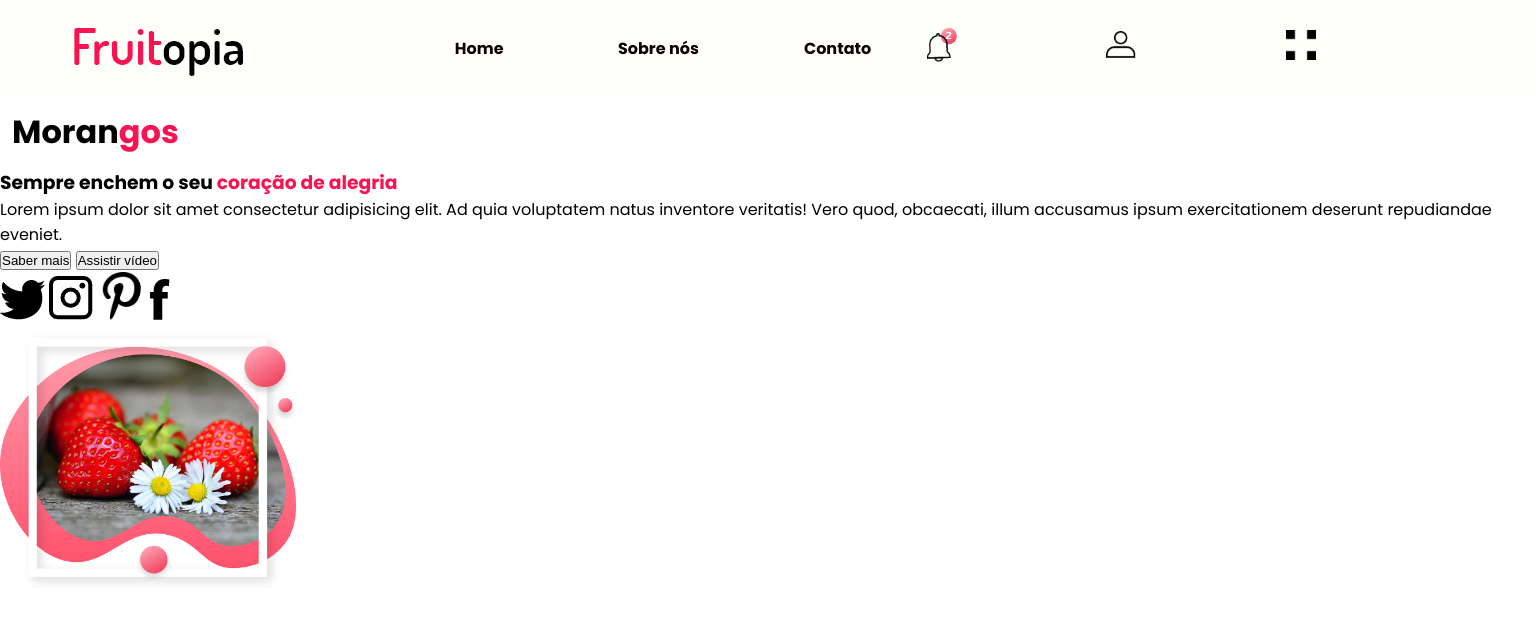
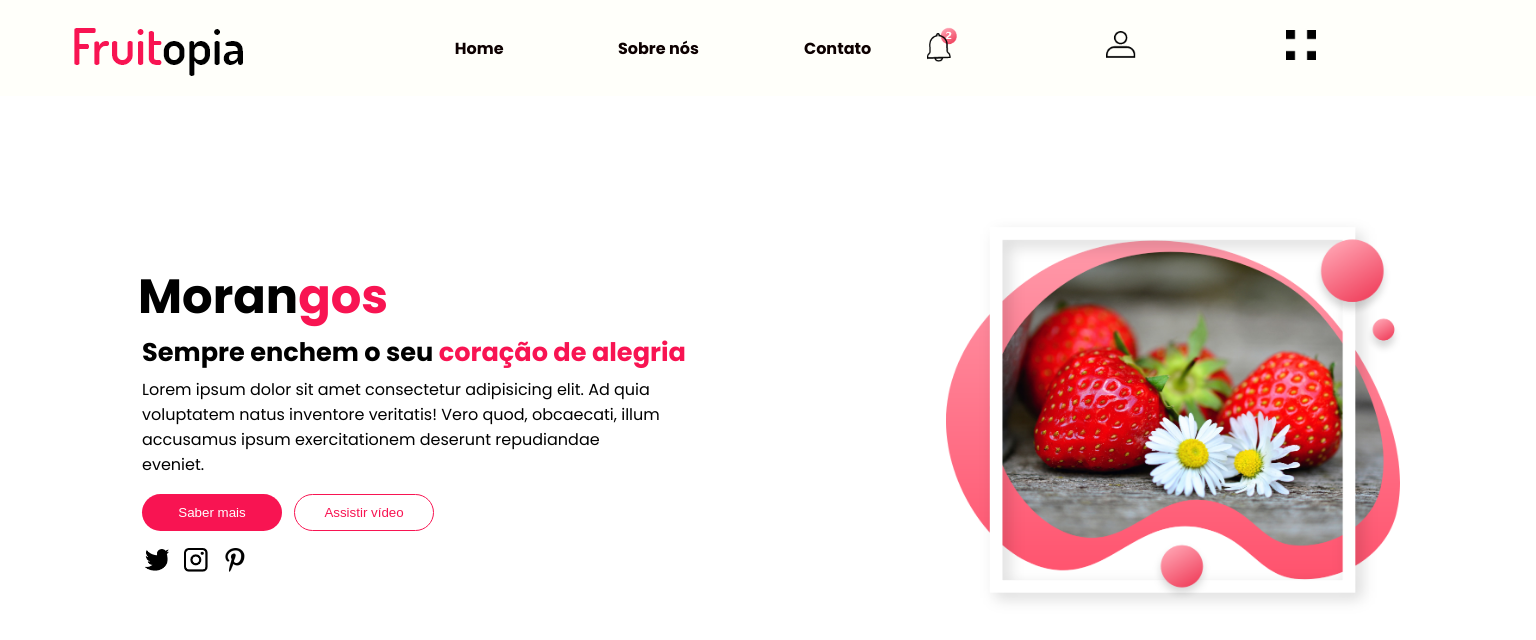
Before and after one commit to Lilian-Carvalho25/fruitopia, a plain HTML site: page index.html in a window 1536 px wide. Drawn offline with Linux system fonts and the light colour scheme.

Commit message:
adjusting responsiveness and finalizing the project

```diff
--- a/index.html
+++ b/index.html
@@ -25,23 +25,24 @@
     </header>
 
     <main>
-        <section>
+        <section class="tol-general">
+            <div>
                 <article id="container-writing">
                     <h1>Moran<span>gos</span></h1>
                     <h3>Sempre enchem o seu <span>coração de alegria</span></h3>
                     <p>Lorem ipsum dolor sit amet consectetur adipisicing elit. Ad quia voluptatem natus inventore veritatis! Vero quod, obcaecati, illum accusamus ipsum exercitationem deserunt repudiandae eveniet.</p>
                 </article>
                 <article id="container-buttons">
-                <button>Saber mais</button>
-                <button>Assistir vídeo</button>
+                    <button class="learn-more">Saber mais</button>
+                    <button class="watch-video">Assistir vídeo</button>
                 </article>
                 <article id="container-social-icons">
                     <img src="img/twitter.png" alt="icone do twitter (passarinho voando)">
                     <img src="img/instagram.png" alt="icone do instagram (camera transparente)">
                     <img src="img/pinterest.png" alt="icone do pinterest (letra P)">
-                <img src="img/facebook.png" alt="icone do facebook (letra F)">
                 </article>
-            <img class="emphasis" src="img/feature.png" alt="morangos em um recipiente">
+            </div>
+            <div class="container-emphasis"><img class="emphasis" src="img/feature.png" alt="morangos em um recipiente"></div>
         </section>
     </main>
 </body>
--- a/style.css
+++ b/style.css
@@ -12,6 +12,10 @@ body {
 
 a {
     text-decoration: none;
+}
+
+button {
+    cursor: pointer;
 }
 
 li {
@@ -74,14 +78,82 @@ span {
 
 h1 {
     font-size: 2rem;
-    margin: 12px;
+    margin-left: 8px;
+    margin-top: 15px;
+}
+
+h3, p {
+    margin-left: 8px;
+}
+
+#container-buttons {
+    margin: 10px 0px 10px 10px;
+}
+
+.learn-more {
+    background-color: #F81452;
+    width: 140px;
+    color: white;
+    border: none;
+    padding: 10px;
+    border-radius: 20px;
+}
+
+.watch-video {
+    background: transparent;
+    width: 140px;
+    color: #F81452;
+    border: none;
+    border: solid 1px #F81452;
+    padding: 10px;
+    border-radius: 20px;
+}
+
+#container-social-icons {
+    margin: 10px 0px 10px 12px;
+    display: flex;
+    align-items: center;
+    gap: 10px;
+}
+
+#container-social-icons img {
+    width: 24px;
+}
+
+.container-emphasis {
+    display: flex;
+    justify-content: center;
+    align-items: center;
 }
 
 .emphasis {
-    width: 300px;
+    width: 320px;
 }
 
+@media screen and (min-width: 430px) {
+    h1 {
+        font-size: 2rem;
+    }
 
+    h3, p {
+        margin-left: 12px;
+    }
+
+    #container-buttons {
+        margin: 10px 0px 10px 12px;
+        display: flex;
+        gap: 8px;
+    }
+
+    #container-social-icons {
+        margin: 14px 0px 14px 15px;
+        gap: 12px;
+    }
+
+    .emphasis {
+        width: 360px;
+    }
+}
 
 @media screen and (min-width: 900px) {
     nav h2 {
@@ -102,4 +174,77 @@ h1 {
         width: 70%;
     }
 
+    .tol-general {
+        display: flex;
+        justify-content: space-around;
+        align-items: center;
+        flex-direction: row;
+        height: 80vh;
+    }
+
+    h1 {
+        font-size: 3rem;
+    }
+
+    h3 {
+        font-size: 1.6rem;
+        margin-bottom: 5px;
+    }
+
+    p {
+        max-width: 440px;
+    }
+
+    #container-buttons {
+        margin: 17px 0px 17px 12px;
+        gap: 12px;
+    }
+
+    #container-social-icons {
+        margin: 14px 0px 14px 15px;
+        gap: 15px;
+    }
+
+    .emphasis {
+        width: 360px;
+    }
+
 }
+
+@media screen and (min-width: 1300px) {
+    .tol-general {
+        display: flex;
+        justify-content: space-around;
+        align-items: center;
+        flex-direction: row;
+        height: 80vh;
+    }
+
+    h1 {
+        font-size: 3rem;
+    }
+
+    h3 {
+        font-size: 1.6rem;
+        margin-bottom: 5px;
+    }
+
+    p {
+        max-width: 520px;
+    }
+
+    #container-buttons {
+        margin: 17px 0px 17px 12px;
+        gap: 12px;
+    }
+
+    #container-social-icons {
+        margin: 14px 0px 14px 15px;
+        gap: 15px;
+    }
+
+    .emphasis {
+        width: 460px;
+    }
+
+}
```
Lines whose indentation alone changed are shown as unchanged.
